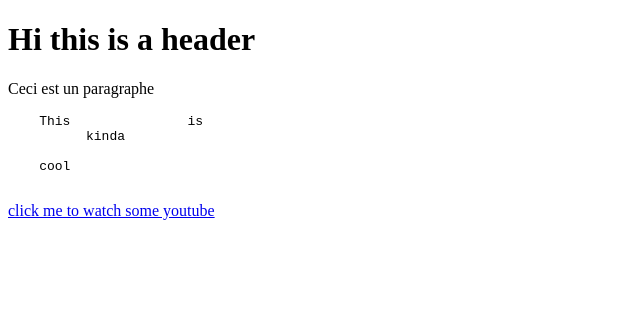
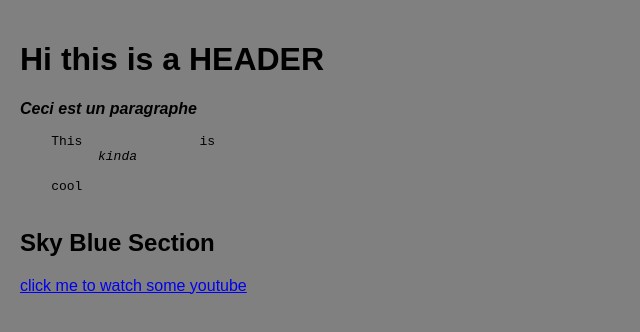
Before and after one commit to lukaassaff/Week1-Inclass-sketch, a plain HTML site: page index.html in a window 1280 px wide. Shown: the whole page, without its empty margins (0-640 px from the left). Drawn offline with Linux system fonts and the light colour scheme.

Commit message:
Update index.html

```diff
--- a/index.html
+++ b/index.html
@@ -3,20 +3,30 @@
 <head>
     <meta charset="UTF-8">
     <meta name="viewport" content="width=device-width, initial-scale=1.0">
-    <title>Simple HTML Example</title>
+    <title>Week 1 in class</title>
+    <style>
+         body {
+            background-color: grey;
+            font-family: Arial, sans-serif;
+            margin: 0;
+            padding: 20px;
+        }
+    </style>
 </head>
 <body>
-    <h1>Hi this is a header</h1>
+    <h1>Hi this is a <strong>HEADER</strong></h1>
 
-    <p>Ceci est un paragraphe</p>
+    <p><strong><em>Ceci est un paragraphe</em></strong></p>
 
   <pre>
     This               is
-          kinda
+          <em>kinda</em>
 
     cool
   </pre>
-
+    <div class="skyblue-div">
+        <h2>Sky Blue Section</h2>
+    </div>
    <a href="https://www.youtube.com/">click me to watch some youtube</a>
 </body>
 </html>
```
